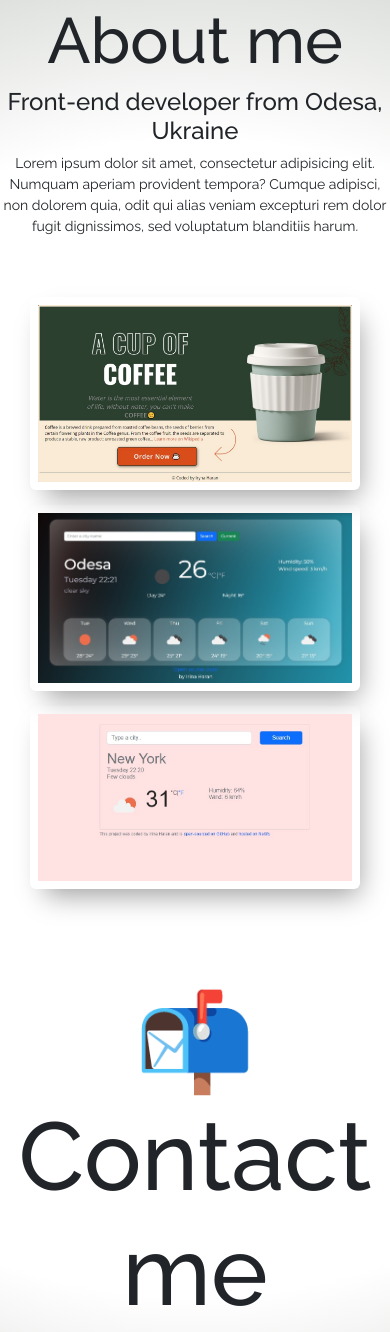
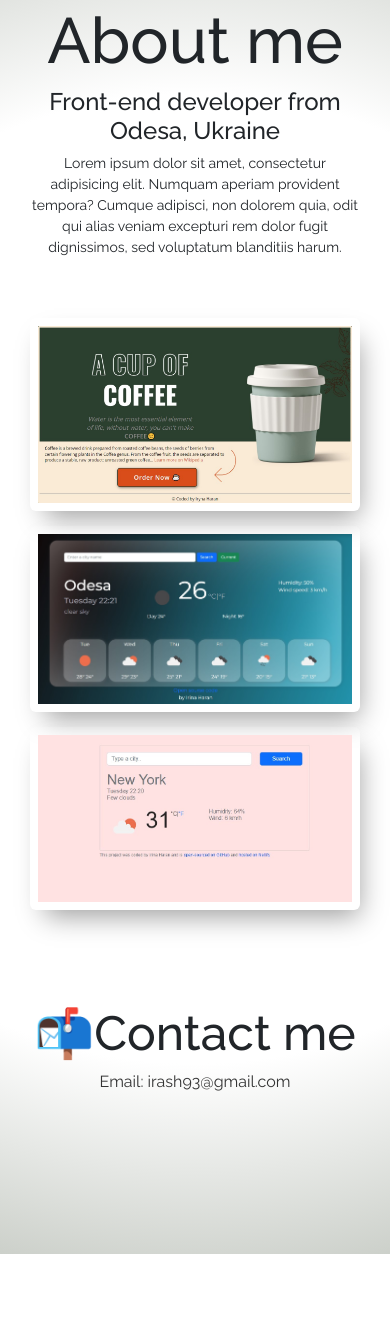
Before and after one commit to Nimuer/my-progects, a plain HTML site: page about-me.html in a window 390 px wide. Shown: the part 97-1429 px from the top of the page. After the commit the page ends 1351 px from the top, so only its background shows below. Drawn offline with nearby package versions, Linux system fonts and the light colour scheme.

Commit message:
add responsive bug fix to about-me.html

```diff
--- a/style/style.css
+++ b/style/style.css
@@ -12,6 +12,8 @@ body {
 }
 p {
   font-size: 18px;
+  padding-left: 30px;
+  padding-right: 30px;
 }
 img {
   margin-bottom: 15px;
@@ -50,6 +52,10 @@ img {
 .email-name {
   font-size: 24px;
 }
+.description-header {
+  padding-left: 30px;
+  padding-right: 30px;
+}
 .app-name-header {
   font-size: 48px;
 }
@@ -76,6 +82,13 @@ img {
   h1.name-header {
     font-size: 64px;
   }
+  h3.name-header {
+    font-size: 48px;
+  }
+  .email-name,
+  .email {
+    font-size: 16px;
+  }
   .hi-header {
     font-size: 28px;
   }
```
